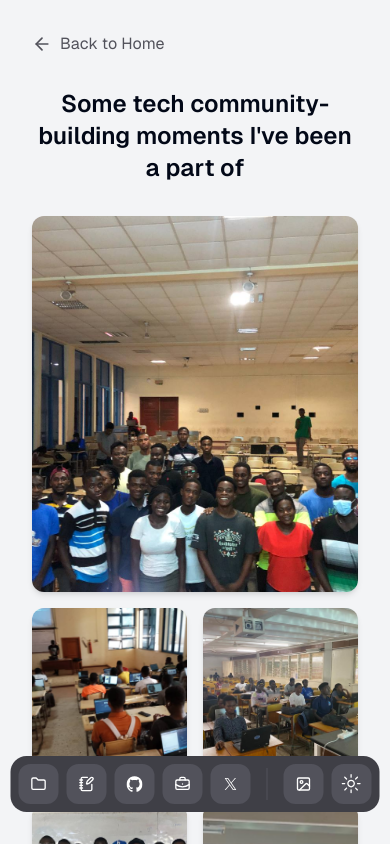
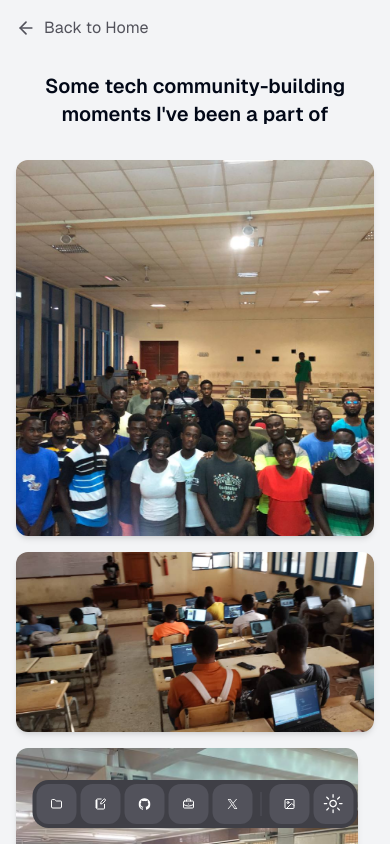
Before and after one commit to seths10/portfolio, a Next.js app: page /memo in a window 390 px wide. Shown: the top 844 px of the page. Built offline with nearby package versions, Linux system fonts and the light colour scheme.

Commit message:
chore: update bento and make site more responsive

```diff
--- a/app/experience/page.tsx
+++ b/app/experience/page.tsx
@@ -8,7 +8,8 @@ import Link from "next/link";
 
 export default function ExperiencePage() {
   return (
-    <div className="min-h-screen bg-gray-100 dark:bg-zinc-900 p-8">
+    <div className="min-h-screen bg-gray-100 dark:bg-zinc-900 p-4 sm:p-8">
+      <div className="max-w-7xl mx-auto">
         <Link
           href="/"
           className="flex items-center text-zinc-600 dark:text-zinc-400 mb-8"
@@ -18,7 +19,7 @@ export default function ExperiencePage() {
         <h1 className="text-2xl font-semibold mb-8 text-center">
           Companies and Organizations I&apos;ve worked with
         </h1>
-      <div className="grid grid-cols-1 md:grid-cols-2 lg:grid-cols-4 gap-8">
+        <div className="grid grid-cols-1 sm:grid-cols-2 lg:grid-cols-3 xl:grid-cols-4 gap-4 sm:gap-6 lg:gap-8">
           {experiences.map((experience, index) => (
             <ExperienceCard
               key={experience.id}
@@ -27,6 +28,7 @@ export default function ExperiencePage() {
             />
           ))}
         </div>
+      </div>
 
       <BottomNav />
     </div>
--- a/app/memo/page.tsx
+++ b/app/memo/page.tsx
@@ -24,18 +24,19 @@ const images = [
 
 export default function MemoPage() {
   return (
-    <div className="min-h-screen bg-gray-100 dark:bg-zinc-900 p-8">
+    <div className="min-h-screen bg-gray-100 dark:bg-zinc-900 p-4 sm:p-8">
+      <div className="max-w-7xl mx-auto">
         <Link
           href="/"
           className="flex items-center text-zinc-600 dark:text-zinc-400 mb-8"
         >
           <ArrowLeft className="mr-2 h-4.5 w-5" /> Back to Home
         </Link>
-      <h1 className="text-2xl font-semibold mb-8 text-center">
+        <h1 className="text-xl sm:text-2xl lg:text-3xl font-semibold mb-8 text-center">
           Some tech community-building moments I&apos;ve been a part of
         </h1>
 
-      <div className="grid grid-cols-2 sm:grid-cols-4 auto-rows-[180px] gap-4 w-full">
+        <div className="grid grid-cols-1 sm:grid-cols-2 md:grid-cols-3 lg:grid-cols-4 xl:grid-cols-5 auto-rows-[180px] gap-4 w-full">
           {images.map((src, index) => (
             <motion.div
               key={index}
@@ -43,10 +44,21 @@ export default function MemoPage() {
               animate={{ opacity: 1, y: 0 }}
               transition={{ duration: 0.5, delay: index * 0.1 }}
               className={`relative overflow-hidden rounded-xl shadow-md ${
-              index === 0 ? "col-span-2 row-span-2" :
-              index === 3 ? "sm:col-span-2" :
-              index === 4 ? "row-span-2" :
-              index === images.length - 1 && images.length % 2 !== 0 ? "col-span-2" : ""
+                index === 0
+                  ? "col-span-2 row-span-2"
+                  : index === 1
+                  ? "col-span-2"
+                  : index === 2
+                  ? "row-span-2"
+                  : index === 3
+                  ? "col-span-2 row-span-2"
+                  : index === 6
+                  ? ""
+                  : index === 8
+                  ? "row-span-2"
+                  : index === 10
+                  ? "col-span-2 row-span-2"
+                  : ""
               }`}
             >
               <Image
@@ -59,6 +71,7 @@ export default function MemoPage() {
             </motion.div>
           ))}
         </div>
+      </div>
 
       <BottomNav />
     </div>
--- a/app/page.tsx
+++ b/app/page.tsx
@@ -6,8 +6,8 @@ import VSCodeWindow from "@/components/ui/vscode-window";
 
 export default function Home() {
   return (
-    <main className="flex flex-col items-center bg-gray-100 dark:bg-zinc-900 justify-between min-h-screen py-10 px-4">
-      <header className="w-full max-w-4xl">
+    <main className="flex flex-col items-center bg-gray-100 dark:bg-zinc-900 justify-between min-h-screen py-10 px-4 lg:justify-start lg:pt-10">
+      <header className="w-full max-w-4xl mb-6">
         <TypingText
           className="text-zinc-700 text-center dark:text-white font-semibold text-xl tracking-wider"
           repeat={false}
@@ -18,6 +18,8 @@ export default function Home() {
 
       <VSCodeWindow />
 
+      <div className="flex-grow"></div>
+
       <BottomNav />
     </main>
   );
--- a/app/projects/page.tsx
+++ b/app/projects/page.tsx
@@ -13,7 +13,7 @@ export default function ProjectsPage() {
         <ArrowLeft className="mr-2 h-4.5 w-5" /> Back to Home
       </Link>
       <h1 className="text-2xl font-semibold mb-8 text-center">Projects I&apos;ve worked on</h1>
-      <div className="grid grid-cols-1 md:grid-cols-2 lg:grid-cols-4 gap-8">
+      <div className="grid grid-cols-1 md:grid-cols-2 lg:grid-cols-3 xl:grid-cols-4 gap-8 max-w-7xl mx-auto">
         {projects.map((project, index) => (
           <ProjectCard key={project.id} project={project} index={index} />
         ))}
--- a/components/ui/bottom-nav.tsx
+++ b/components/ui/bottom-nav.tsx
@@ -37,22 +37,22 @@ function BottomNav() {
       ref={scope}
       initial={{ opacity: 0 }}
       className={cn(
-        "fixed left-1/2 bottom-8 z-50 mx-auto rounded-2xl bg-zinc-700 text-background dark:bg-white",
+        "fixed left-1/2 bottom-4 sm:bottom-8 z-50 mx-auto rounded-2xl bg-zinc-700 text-background dark:bg-white",
         "transform -translate-x-1/2"
       )}
       style={{
         opacity: isVisible ? 1 : 0,
       }}
     >
-      <div className="flex h-14 w-fit max-w-fit items-center px-2">
-        <div className="flex flex-1 items-center justify-between space-x-2">
-          <nav className="flex items-center gap-2">
+      <div className="flex h-12 sm:h-14 w-fit max-w-fit items-center px-1 sm:px-2">
+        <div className="flex flex-1 items-center justify-between space-x-1 sm:space-x-2">
+          <nav className="flex items-center gap-1 sm:gap-2">
             <TooltipProvider>
               <Tooltip>
                 <TooltipTrigger asChild>
                   <Link href="/projects" rel="noreferrer">
                     <HeaderDockItem>
-                      <FolderIcon className="h-4 w-4" />
+                      <FolderIcon className="h-3 w-3 sm:h-4 sm:w-4" />
                       <span className="sr-only">Projects</span>
                     </HeaderDockItem>
                   </Link>
@@ -70,8 +70,8 @@ function BottomNav() {
                     rel="noreferrer"
                   >
                     <HeaderDockItem>
-                      <NotebookPen className="h-4 w-4" />
-                      <span className="sr-only">Components</span>
+                      <NotebookPen className="h-3 w-3 sm:h-4 sm:w-4" />
+                      <span className="sr-only">Blog</span>
                     </HeaderDockItem>
                   </Link>
                 </TooltipTrigger>
@@ -88,7 +88,7 @@ function BottomNav() {
                     rel="noreferrer"
                   >
                     <HeaderDockItem>
-                      <Icons.gitHub className="h-4 w-4" />
+                      <Icons.gitHub className="h-3 w-3 sm:h-4 sm:w-4" />
                       <span className="sr-only">GitHub</span>
                     </HeaderDockItem>
                   </Link>
@@ -102,7 +102,7 @@ function BottomNav() {
                 <TooltipTrigger asChild>
                   <Link href="/experience" rel="noreferrer">
                     <HeaderDockItem>
-                      <BriefcaseBusinessIcon className="h-4 w-4" />
+                      <BriefcaseBusinessIcon className="h-3 w-3 sm:h-4 sm:w-4" />
                       <span className="sr-only">Experience</span>
                     </HeaderDockItem>
                   </Link>
@@ -120,7 +120,7 @@ function BottomNav() {
                     rel="noreferrer"
                   >
                     <HeaderDockItem>
-                      <Icons.twitter className="h-3 w-3 fill-current" />
+                      <Icons.twitter className="h-2.5 w-2.5 sm:h-3 sm:w-3 fill-current" />
                       <span className="sr-only">Twitter</span>
                     </HeaderDockItem>
                   </Link>
@@ -130,13 +130,13 @@ function BottomNav() {
                 </TooltipContent>
               </Tooltip>
 
-              <div className="w-px h-8 bg-zinc-600 dark:bg-zinc-300 mx-2" />
+              <div className="w-px h-6 sm:h-8 bg-zinc-600 dark:bg-zinc-300 mx-1 sm:mx-2" />
 
               <Tooltip>
                 <TooltipTrigger asChild>
                   <Link href="/memo" rel="noreferrer">
                     <HeaderDockItem>
-                      <ImageIcon className="h-4 w-4" />
+                      <ImageIcon className="h-3 w-3 sm:h-4 sm:w-4" />
                       <span className="sr-only">Memo</span>
                     </HeaderDockItem>
                   </Link>
--- a/components/ui/vscode-window.tsx
+++ b/components/ui/vscode-window.tsx
@@ -5,7 +5,6 @@ import { LinkPreview } from "@/components/ui/link-preview";
 import { motion } from "framer-motion";
 import TypingText from "@/components/ui/typing-text";
 import Image from "next/image";
-import Link from "next/link";
 
 function VSCodeWindow() {
   const [typingDone, setTypingDone] = React.useState(false);
```
Lines whose indentation alone changed are shown as unchanged.
